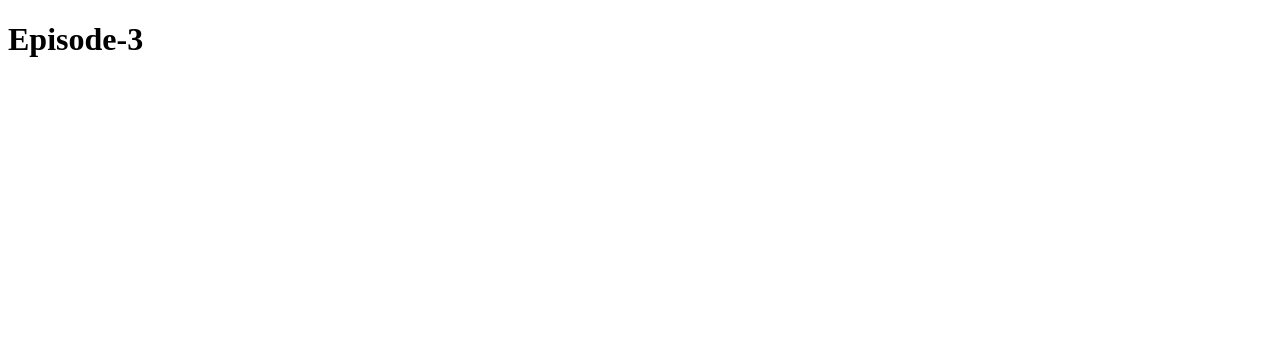
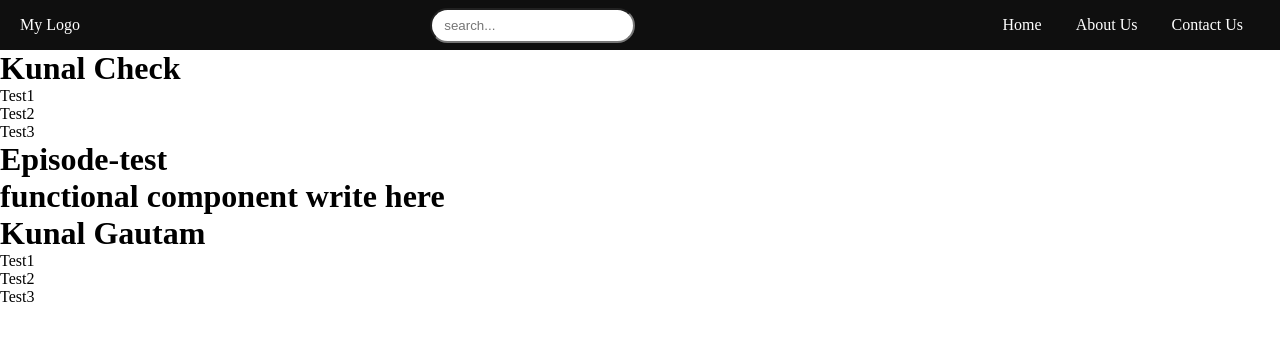
Before and after one commit to 07kunal/NamasteReact_prev-batch, a React app in the folder chap03_layingFoundation/: page / in a window 1280 px wide. Built offline with nearby package versions, Linux system fonts and the light colour scheme.

Commit message:
lecture-3 completed

```diff
--- a/chap03_layingFoundation/App.js
+++ b/chap03_layingFoundation/App.js
@@ -1,9 +1,48 @@
 import React from 'react'
-import ReactDOM from 'react-dom'
+import ReactDOM from 'react-dom/client'
+import Header from './Header'
 
-const heading = React.createElement('h1', { class: "heading" }, "Episode-3")
 
-const container = React.createElement('div', { class: "container" }, [heading])
+const heading = React.createElement('h1', { className: "heading", key: "h1" }, "Kunal Check")
+const heading2 = React.createElement('h1', { className: "heading", key: "h2" }, "Episode-test")
+const listItem1 = React.createElement('li', { key: 'i1' }, "Test1")
+const listItem2 = React.createElement('li', { key: 'i2' }, "Test2")
+const listItem3 = React.createElement('li', { key: 'i3' }, "Test3")
+
+const list = React.createElement('ul', { key: 'l1' }, [listItem1, listItem2, listItem3])
+const header = React.createElement("div", { className: "header", key: 'h010' }, [heading, list])
+
+// writing html using jsx
+const myName = () => <h1>Kunal Gautam</h1>
+
+//this is jsx html light syntax not full html. which is React Element.
+
+
+
+//making functional component
+const HeaderComp = () => {
+    return (
+        <div className="headingmain" key="hearder01">
+            <h1>functional component write here</h1>
+            {myName()}
+            {/* <myName/>  */}
+
+            <ul>
+                <li>Test1</li>
+                <li>Test2</li>
+                <li>Test3</li>
+            </ul>
+        </div>
+    )
+}
+
+//passing functional component into array ,
+//1 just invoke it , like HeaderComp()
+//2 just <HeaderComp/> as tag in the Container
+// putting react element in the component like above , {myName} inside HeaderComp
+
+
+const container = React.createElement('div', { class: "container" }, [<Header />, header, heading2, <HeaderComp />])
 
 const root = ReactDOM.createRoot(document.getElementById("root"))
 root.render(container)
--- /dev/null
+++ b/chap03_layingFoundation/Header.js
@@ -0,0 +1,21 @@
+import React from 'react'
+
+function Header() {
+    return (
+        <div className='navbar'>
+            <div className="logo">My Logo</div>
+            <div className="searchBar">
+                <input type="search" className="search" placeholder='search...'/>
+            </div>
+            <div className="menuList">
+                <ul className="list">
+                    <li>Home</li>
+                    <li>About Us</li>
+                    <li>Contact Us</li>
+                </ul>
+            </div>
+        </div>
+    )
+}
+
+export default Header
--- /dev/null
+++ b/chap03_layingFoundation/index.css
@@ -0,0 +1,38 @@
+* {
+  margin: 0;
+  padding: 0;
+  box-sizing: border-box;
+}
+
+.navbar {
+  display: flex;
+  align-items: center;
+  justify-content: space-between;
+  height: 50px;
+  background: #0f0f0f;
+  color: #fff;
+}
+.navbar .logo {
+  text-align: center;
+  margin-left: 20px;
+}
+
+.navbar .menuList {
+  margin-right: 20px;
+}
+.menuList .list{
+    display: flex;
+    align-items: center;
+    justify-content: space-between;
+    text-decoration: none;
+    list-style: none;
+}
+.menuList .list li{
+    padding: 8px 12px;
+    margin: 0px 5px;
+    cursor: pointer;
+}
+.searchBar .search{
+    padding: 8px 12px;
+    border-radius: 18px;
+}
--- a/chap03_layingFoundation/index.html
+++ b/chap03_layingFoundation/index.html
@@ -6,10 +6,12 @@
     <meta http-equiv="X-UA-Compatible" content="IE=edge">
     <meta name="viewport" content="width=device-width, initial-scale=1.0">
     <title>Laying the foundation</title>
+    <link rel="stylesheet" href="index.css">
 </head>
 
 <body>
     <div id="root"></div>
+
     <script type="module" src="App.js"></script>
 </body>
 
--- /dev/null
+++ b/chap03_layingFoundation/laying_foundation.txt
@@ -0,0 +1,5 @@
+what does babel do ?
+Ans:-
+babel read whole code
+remove console while forming build
+convert jsx code into react.createElement format
--- a/chap03_layingFoundation/package.json
+++ b/chap03_layingFoundation/package.json
@@ -2,13 +2,16 @@
   "name": "laying_foundation",
   "version": "1.0.0",
   "description": "episode-2",
-  "main": "App.js",
   "scripts": {
+    "start": "parcel index.html",
+    "build": "parcel build index.html",
     "test": "jest"
   },
   "author": "kunal_student",
   "license": "ISC",
   "devDependencies": {
+    "@babel/core": "^7.22.1",
+    "babel-plugin-transform-remove-console": "^6.9.4",
     "parcel": "^2.9.1",
     "process": "^0.11.10"
   },
```
Also changed, not shown: 4 other files.
